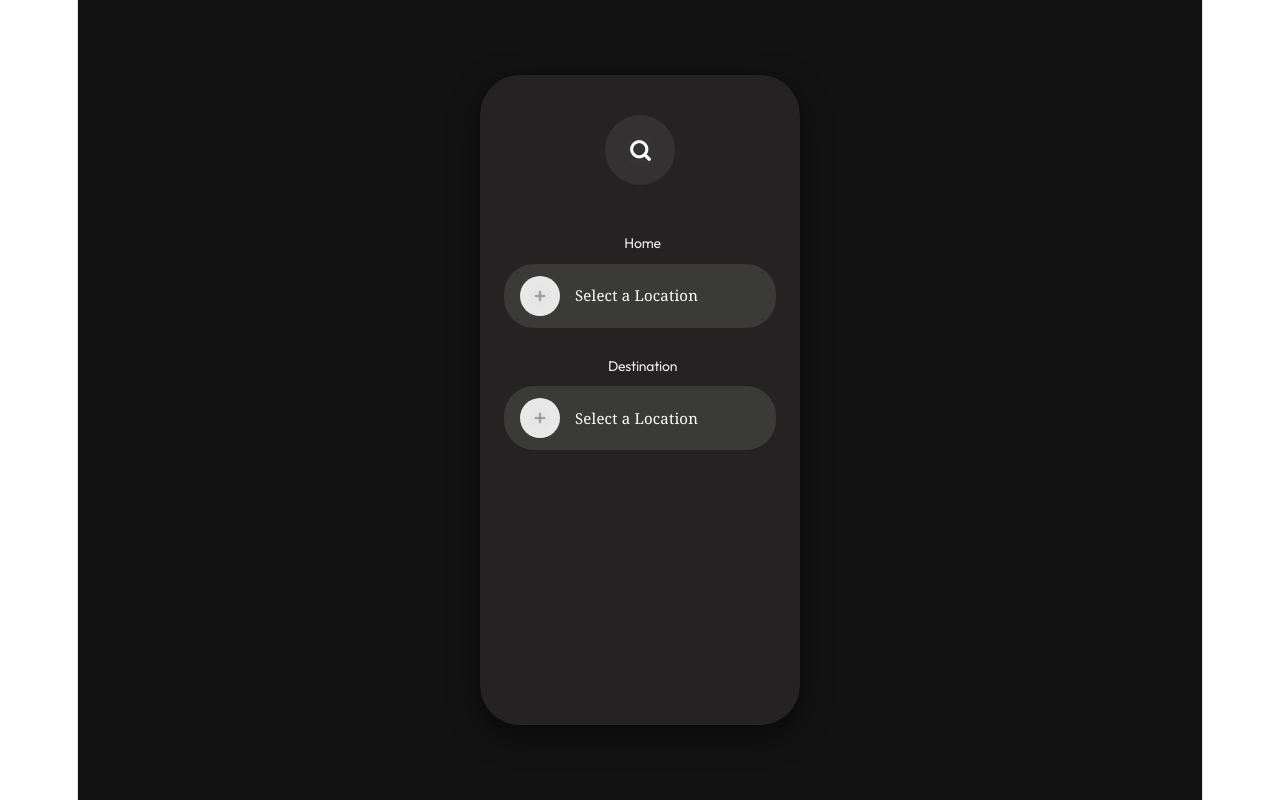
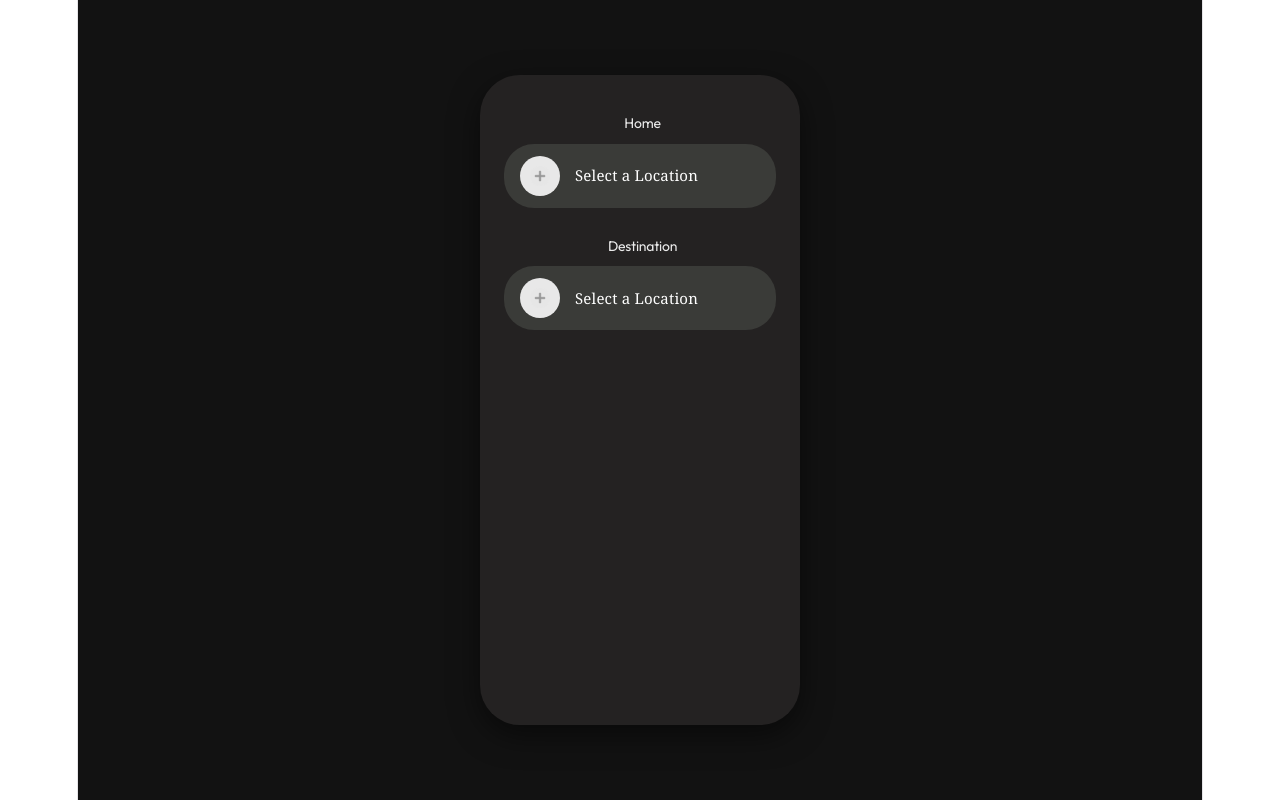
Before and after one commit to Da-vid-Lin/weather-app, a React (Vite) app: page / in a window 1280 px wide. Built offline with nearby package versions, Linux system fonts and the light colour scheme; no server answers.

Commit message:
Useless search button removed

```diff
--- a/src/components/Dashborad.jsx
+++ b/src/components/Dashborad.jsx
@@ -11,11 +11,6 @@ export default function Dashboard() {
   return (
     <div className="app-wrapper">
       <div className="mobile-container">
-
-        <button className="search-button">
-          <img src={SearchImg} alt="Search" />
-        </button>
-
         <div className="list-section">
           <h2 className="section-title">Home</h2>
           <div className="action-card">
```
